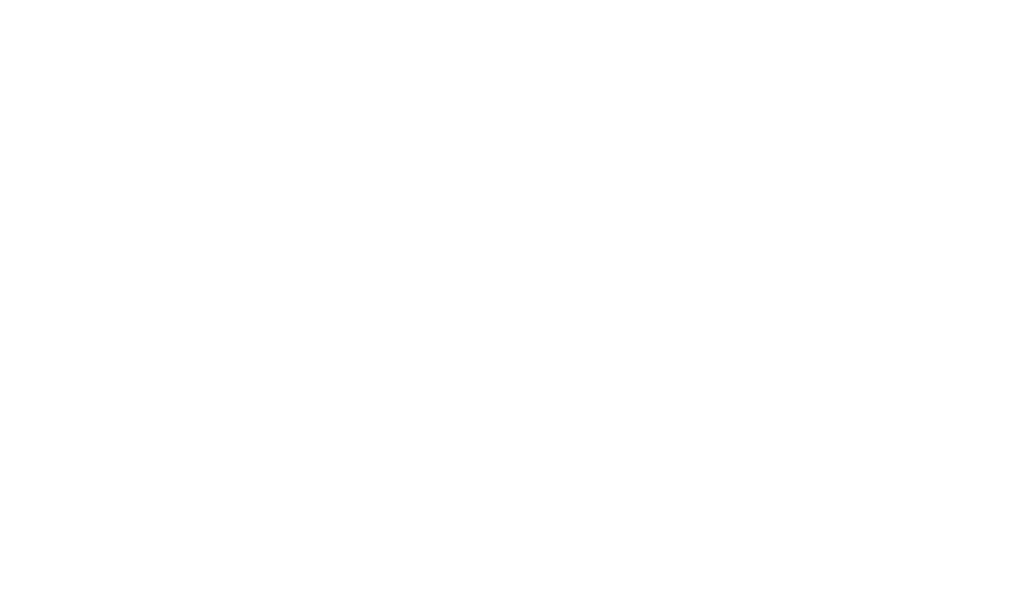
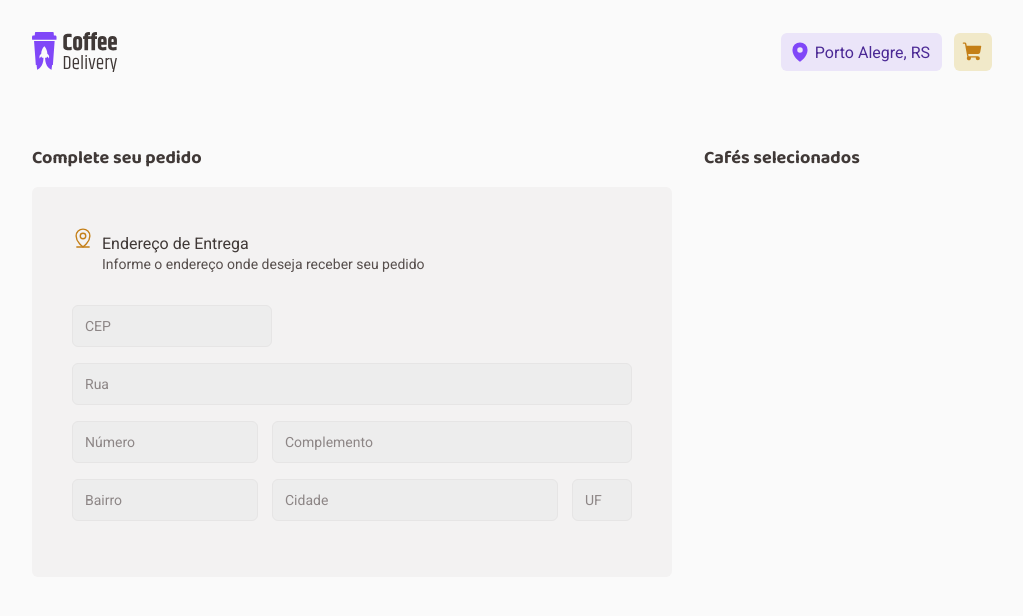
Before and after one commit to JonathanMDueck/ignite-coffee-delivery, a React (Vite) app: page /orderdetails in a window 1280 px wide. Before the commit this address had no page. Shown: the top 616 px of the page, without its empty margins (128-1151 px from the left). Built offline with nearby package versions, Linux system fonts and the light colour scheme.

Commit message:
Starting OrderDetails page

```diff
--- a/src/Router.tsx
+++ b/src/Router.tsx
@@ -1,12 +1,14 @@
-import { Route, Routes } from "react-router-dom";
-import { DefaultLayout } from "./layouts/DefaultLayout/index";
-import { Home } from "./pages/Home";
+import { Route, Routes } from 'react-router-dom'
+import { DefaultLayout } from './layouts/DefaultLayout/index'
+import { Home } from './pages/Home'
+import { OrderDetails } from './pages/OrderDetails'
 
 export function Router() {
   return (
     <Routes>
       <Route path="/" element={<DefaultLayout />}>
         <Route path="/" element={<Home />} />
+        <Route path="/orderdetails" element={<OrderDetails />} />
       </Route>
     </Routes>
   )
--- a/src/components/Header/index.tsx
+++ b/src/components/Header/index.tsx
@@ -1,7 +1,8 @@
-import { CartButton, HeaderContainer, LocationSpan } from "./styles";
-import CoffeeDeliveryLogo from '../../assets/Logo.svg';
+import { CartButton, HeaderContainer, LocationSpan } from './styles'
+import CoffeeDeliveryLogo from '../../assets/Logo.svg'
 
 import { MapPin, ShoppingCart } from 'phosphor-react'
+import { NavLink } from 'react-router-dom'
 
 export function Header() {
   return (
@@ -12,9 +13,11 @@
           <MapPin size={22} weight="fill" />
           <span>Porto Alegre, RS</span>
         </LocationSpan>
+        <NavLink to={'/orderdetails'}>
           <CartButton>
             <ShoppingCart size={22} weight="fill" />
           </CartButton>
+        </NavLink>
       </nav>
     </HeaderContainer>
   )
--- a/src/components/Header/styles.ts
+++ b/src/components/Header/styles.ts
@@ -1,24 +1,24 @@
-import styled from "styled-components";
+import styled from 'styled-components'
 
 export const HeaderContainer = styled.header`
   display: flex;
   align-items: center;
   justify-content: space-between;
 
-    background: ${props => props.theme.background};
+  width: 100%;
+
+  background: ${(props) => props.theme.background};
 
   padding: 2rem 10rem;
 
-    nav{
+  nav {
     display: flex;
     align-items: center;
     justify-content: space-between;
   }
-
 `
 
 export const LocationSpan = styled.div`
-
   display: flex;
   align-items: center;
   justify-content: center;
@@ -28,18 +28,16 @@
 
   padding: 0.5rem;
 
-    background: ${props => props.theme["purple-light"]};
-    color: ${props => props.theme.purple};
+  background: ${(props) => props.theme['purple-light']};
+  color: ${(props) => props.theme.purple};
   border-radius: 6px;
 
-    span{
-        color: ${props => props.theme["purple-dark"]};
+  span {
+    color: ${(props) => props.theme['purple-dark']};
     margin: 0.25rem;
   }
-
 `
 export const CartButton = styled.button`
-
   display: flex;
   align-items: center;
   justify-content: center;
@@ -50,6 +48,6 @@
   border: none;
   border-radius: 6px;
 
-    background: ${props => props.theme["yellow-light"]};
-    color: ${props => props.theme["yellow-dark"]};
+  background: ${(props) => props.theme['yellow-light']};
+  color: ${(props) => props.theme['yellow-dark']};
 `
--- /dev/null
+++ b/src/pages/OrderDetails/index.tsx
@@ -0,0 +1,45 @@
+import { MapPinLine } from 'phosphor-react'
+
+import {
+  AddressContainer,
+  AddressInfo,
+  ComplementInput,
+  CompleteYourOrderContainer,
+  DefaultInput,
+  OrderDetailsContainer,
+  SelectedCoffeesContainer,
+  StackedInputs,
+  StreetInput,
+  UFInput,
+} from './styles'
+
+export function OrderDetails() {
+  return (
+    <OrderDetailsContainer>
+      <CompleteYourOrderContainer>
+        <span>Complete seu pedido</span>
+        <AddressContainer>
+          <AddressInfo>
+            <MapPinLine size={22} />
+            <span>Endereço de Entrega</span>
+            <p>Informe o endereço onde deseja receber seu pedido</p>
+          </AddressInfo>
+          <DefaultInput type="text" placeholder="CEP" />
+          <StreetInput type="text" placeholder="Rua" />
+          <StackedInputs>
+            <DefaultInput type="text" placeholder="Número" />
+            <ComplementInput type="text" placeholder="Complemento" />
+          </StackedInputs>
+          <StackedInputs>
+            <DefaultInput type="text" placeholder="Bairro" />
+            <ComplementInput type="text" placeholder="Cidade" />
+            <UFInput type="text" placeholder="UF" />
+          </StackedInputs>
+        </AddressContainer>
+      </CompleteYourOrderContainer>
+      <SelectedCoffeesContainer>
+        <span>Cafés selecionados</span>
+      </SelectedCoffeesContainer>
+    </OrderDetailsContainer>
+  )
+}
--- /dev/null
+++ b/src/pages/OrderDetails/styles.ts
@@ -0,0 +1,116 @@
+import styled from 'styled-components'
+
+export const OrderDetailsContainer = styled.div`
+  background: ${(props) => props.theme.background};
+  padding: 2.5rem 10rem;
+
+  font-family: 'Baloo 2', cursive;
+  font-size: 1.125rem;
+  font-weight: 700;
+
+  color: ${(props) => props.theme['base-subtitle']};
+
+  display: flex;
+`
+
+export const CompleteYourOrderContainer = styled.div`
+  display: flex;
+  flex-direction: column;
+
+  width: 40rem;
+  margin-right: 2rem;
+
+  span {
+    margin-bottom: 0.9375rem;
+  }
+`
+
+export const SelectedCoffeesContainer = styled.div`
+  display: flex;
+  flex-direction: column;
+
+  span {
+    margin-bottom: 0.9375rem;
+  }
+`
+
+export const AddressContainer = styled.div`
+  background: ${(props) => props.theme['base-card']};
+
+  border-radius: 6px;
+  padding: 2.5rem;
+
+  font-family: 'Roboto', sans-serif;
+  font-weight: 400;
+`
+
+const BaseInput = styled.input`
+  background: ${(props) => props.theme['base-input']};
+  color: ${(props) => props.theme['base-text']};
+  border: solid 1px ${(props) => props.theme['base-button']};
+  border-radius: 6px;
+
+  font-size: 0.875rem;
+  font-weight: 400;
+
+  padding: 0.75rem;
+  margin-bottom: 1rem;
+
+  outline: none;
+
+  ::placeholder {
+    color: ${(props) => props.theme['base-label']};
+  }
+
+  :focus {
+    border-color: ${(props) => props.theme['yellow-dark']};
+  }
+`
+
+export const DefaultInput = styled(BaseInput)`
+  width: 12.5rem;
+`
+
+export const StreetInput = styled(BaseInput)`
+  width: 100%;
+`
+
+export const ComplementInput = styled(BaseInput)`
+  width: 100%;
+  margin-left: 0.875rem;
+
+  ::placeholder::after {
+    content: 'optional';
+    font-size: italic;
+  }
+`
+
+export const StackedInputs = styled.div`
+  display: flex;
+`
+
+export const UFInput = styled(BaseInput)`
+  width: 3.75rem;
+  margin-left: 0.875rem;
+`
+
+export const AddressInfo = styled.div`
+  margin-bottom: 2rem;
+  span {
+    font-size: 1rem;
+    line-height: 1.3rem;
+    color: ${(props) => props.theme['base-subtitle']};
+  }
+
+  p {
+    font-size: 0.875rem;
+    line-height: 1.1375rem;
+    color: ${(props) => props.theme['base-text']};
+    padding-left: 1.875rem;
+  }
+
+  svg {
+    color: ${(props) => props.theme['yellow-dark']};
+    margin-right: 0.5rem;
+  }
+`
--- a/src/styles/global.ts
+++ b/src/styles/global.ts
@@ -10,6 +10,7 @@
 
 body {
     -webkit-font-smoothing: antialiased;
+    scrollbar-gutter: stable;
 }
 
 body, input, textarea, button {
```
Lines whose indentation alone changed are shown as unchanged.
